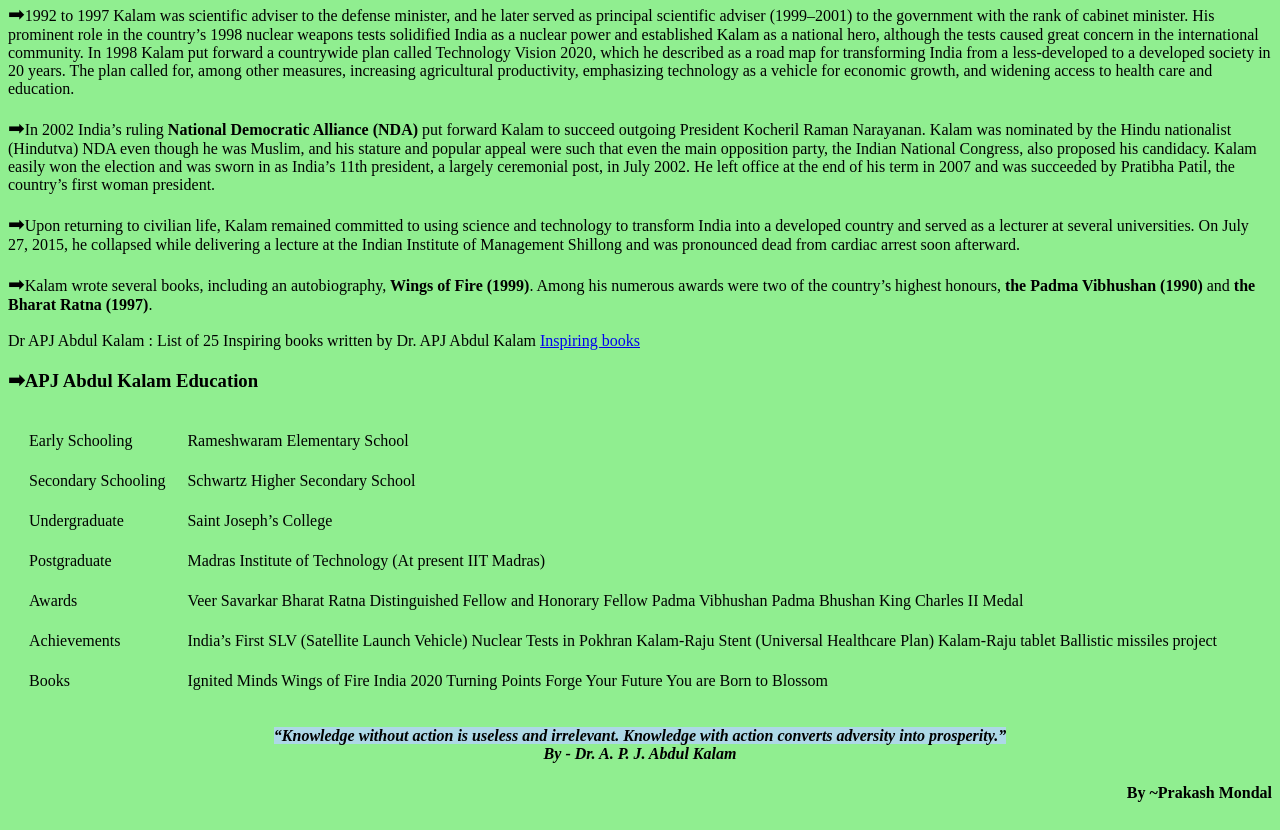
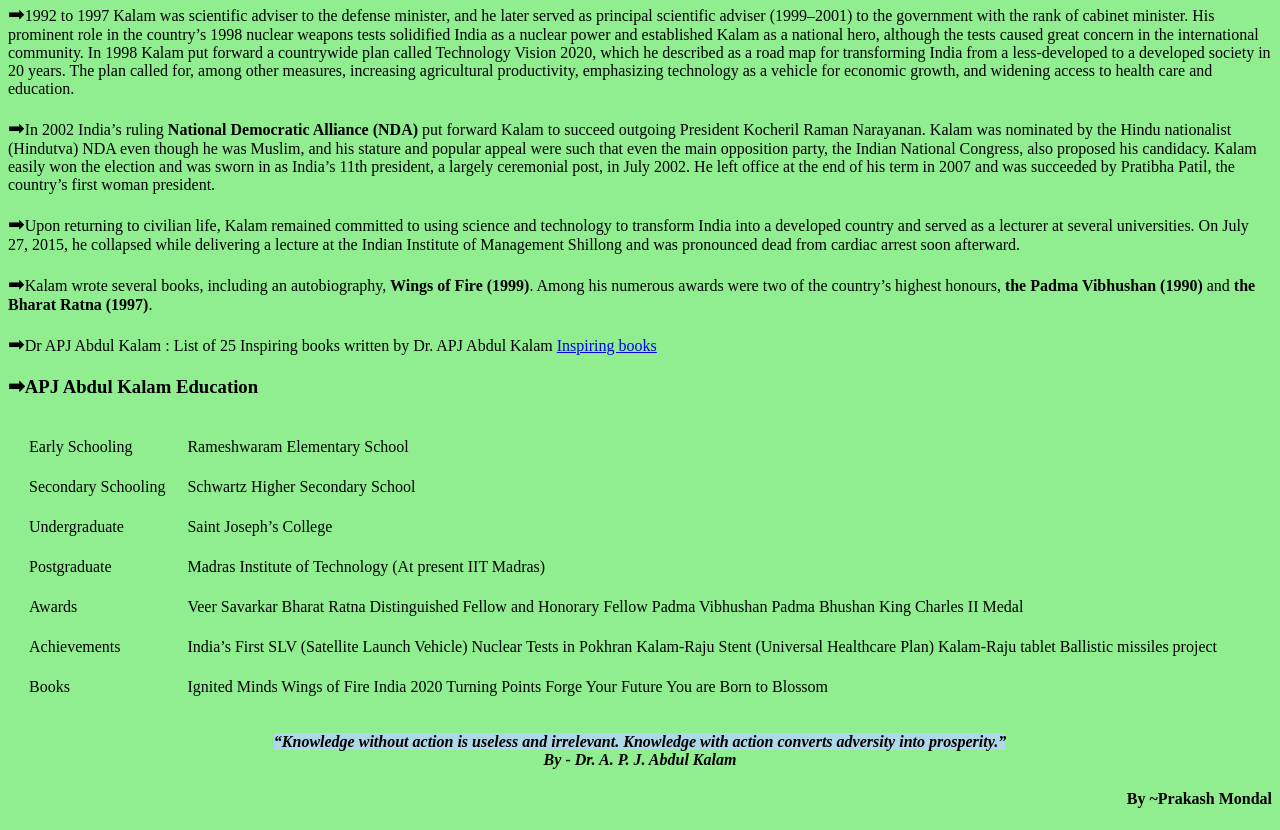
Before and after one commit to rko0211/Dr.-Apj-Abdul-Kalam-Biography-, a plain HTML site: page index.html in a window 1280 px wide. Shown: the part 645-1475 px from the top of the page. Drawn offline with Linux system fonts and the light colour scheme.

Commit message:
Update index.html

```diff
--- a/index.html
+++ b/index.html
@@ -38,7 +38,7 @@
 <br><br>
 <span style='font-size:20px;'>&#10145;</span>Kalam wrote several books, including an autobiography,<b> Wings of Fire (1999)</b>. Among his numerous awards were two of the country’s highest honours, <b> the Padma Vibhushan (1990)</b> and <b> the Bharat Ratna (1997)</b>.
 <br><br>
-Dr APJ Abdul Kalam : List of 25 Inspiring books written by Dr. APJ Abdul Kalam
+<span style='font-size:20px;'>&#10145;</span>Dr APJ Abdul Kalam : List of 25 Inspiring books written by Dr. APJ Abdul Kalam
 <a href="https://www.jagranjosh.com/general-knowledge/list-of-books-written-by-dr-abdul-kalam-1509088012-1">Inspiring books</a>
 <br>
 <h3><span style='font-size:20px;'>&#10145;</span>APJ Abdul Kalam Education</h3>
```
